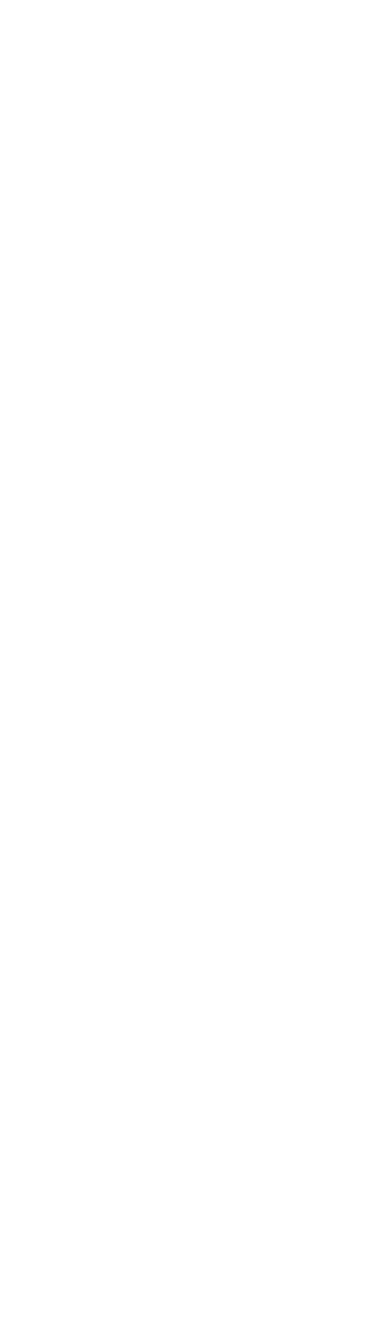
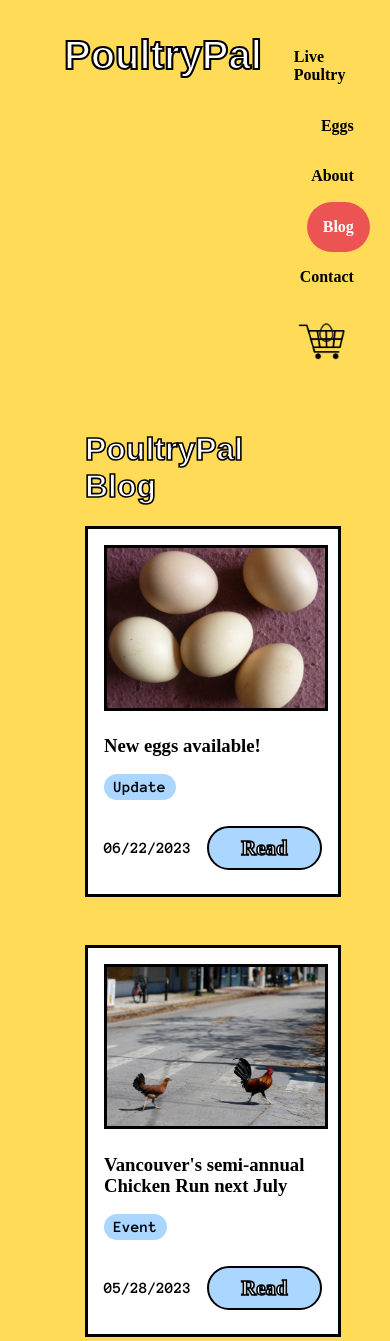
Before and after one commit to taylorannliu/339Project2, a plain HTML site: page MainProject/blog.html in a window 390 px wide. Shown: the top 1341 px of the page. Before the commit the page ends 844 px from the top, so only its background shows below. Drawn offline with Linux system fonts and the light colour scheme; files whose address does not match are found by name; a web font is replaced by a local one.

Commit message:
added blog pages and changed navbar
removed navbar styling from main css file and added it to a separate one.

```diff
--- a/MainProject/blog.html
+++ b/MainProject/blog.html
@@ -0,0 +1,76 @@
+<!DOCTYPE html>
+<html>
+
+    <head>
+        <meta charset="utf-8">
+        <title>Blog</title>
+
+        <link href="style.css" rel="stylesheet">
+        <link href="fonts.css" rel="stylesheet">
+        <link href="normalize.css" rel="stylesheet">
+        <link href="navbar.css" rel="stylesheet">
+    </head>
+
+    <body>
+        <header>
+            <h1 class="headingchild"><a href="index.html">PoultryPal</a></h1>
+
+            <nav class="navchild">
+              <a href="cart.html"><span><img src="images/carticon.png" alt="cart icon" width="60vw"></span></a>
+              <a href="contact.html">Contact</a>
+              <a class= "selectednav" href="blog.html">Blog</a>
+              <a href="about.html">About</a>
+              <a href="eggs.html">Eggs</a>
+              <a href= "live poultry.html">Live Poultry</a>
+            </nav>
+        </header>
+
+        <section >
+            <h1>PoultryPal Blog</h1>
+
+            <div class="listingscontainer">
+                <div class="product">
+                    <div class="productimage">
+                        <img src="images/silkieEgg.png" alt="silkie eggs" width="100%">
+                    </div>
+                    <h3>New eggs available!</h3>
+
+                    <h4><span>Update</span></h4>
+                    <div class="priceandcart">
+                        <h4>06/22/2023</h4>
+                        <a class="buttonsecondary" href="newsArticle.html">Read</a>
+                    </div>
+                </div>
+
+                <div class="product">
+                    <div class="productimage">
+                        <img src="images/chickenrun.png" alt="chickens on the street" width="100%">
+                    </div>
+                    <h3>Vancouver's semi-annual Chicken Run next July</h3>
+                    <h4><span>Event</span></h4>
+                    <div class="priceandcart">
+                        <h4>05/28/2023</h4>
+                        <a class="buttonsecondary" href="newsArticle.html">Read</a>
+                    </div>
+                </div>
+
+                <div class="product">
+                    <div class="productimage">
+                        <img src="images/hengroom.png" alt="a chicken being brushed" width="100%">
+                    </div>
+                    <h3>How to preen your prize-hen</h3>
+                    <h4><span>Guide</span></h4>
+                    <div class="priceandcart">
+                        <h4>03/09/2023</h4>
+                        <a class="buttonsecondary" href="newsArticle.html">Read</a>
+                    </div>
+                </div>
+
+            </div>
+
+        </section>
+
+    </body>
+
+
+</html>
--- /dev/null
+++ b/MainProject/navbar.css
@@ -0,0 +1,71 @@
+/* header and navigation related */
+header {
+    display: flex;
+    flex-wrap: nowrap;
+    flex-direction: row;
+    margin-bottom: 3rem;
+}
+
+header > a {
+    text-decoration: none;
+}
+
+.headingchild {
+    flex: 1;
+    font-size: 2.5rem;
+    -webkit-text-stroke-width: .13rem;
+    margin-top: 0;
+}
+
+.headingchild > a {
+    text-decoration: none;
+    color: #FFF;
+    -webkit-text-stroke: #000;
+    -webkit-text-stroke-width: .13rem;
+}
+
+.navchild {
+    flex: 3;
+    display: flex;
+    flex-wrap: wrap;
+    flex-direction: row-reverse;
+    align-items: center;
+}
+
+nav > a {
+    margin-left: 1rem;
+    padding: 1rem;
+    text-decoration: none;
+    font-family: 'Poppins';
+    font-size: 1rem;
+    font-weight: bold;
+    color: #000;
+    border-radius: 5rem;
+    border-width: .15rem;
+}
+
+nav > a:hover:not(.selectednav), nav > a:focus:not(.selectednav), nav > a:active:not(.selectednav) {
+    color: #EC5454;
+    transition: color 0.3s ease-in;
+}
+
+.selectednav {
+    background-color: #EC5454;
+    color: #FFF;
+}
+
+.cartSpanSelected {
+    background-color: #EC5454;
+    border-radius: 5rem;
+    padding: .08rem 1rem;
+    align-items: center;
+    display: block;
+}
+
+/*media query code learned from: https://www.w3schools.com/css/css_rwd_mediaqueries.asp*/
+@media only screen and (max-width: 1018px) {
+    .navchild {
+        flex-direction: column-reverse;
+        align-items: end;
+    }
+}
--- a/MainProject/style.css
+++ b/MainProject/style.css
@@ -14,7 +14,7 @@ section {
     margin: 1rem 8% 4rem;
 }
 
-/* header and navigation related */
+/* header and navigation related moved to separate file
 header {
     display: flex;
     flex-wrap: nowrap;
@@ -37,7 +37,7 @@ header {
     align-items: center;
 }
 
-/*media query code learned from: https://www.w3schools.com/css/css_rwd_mediaqueries.asp*/
+
 @media only screen and (max-width: 1420px) {
     .navchild {
         flex-direction: column-reverse;
@@ -71,7 +71,7 @@ nav > a:hover:not(.selectednav), nav > a:focus:not(.selectednav), nav > a:active
     color: #FFF;
 }
 
-
+*/
 
 /* text elements */
 h1 {
```
Also changed, not shown: MainProject/eggs.html (+3 -2 lines), MainProject/henniferListing.html (+3 -2 lines), MainProject/live poultry.html (+3 -2 lines), MainProject/newsArticle.html (added, +66 -0 lines), MainProject/silkieEggListing.html (+3 -2 lines), MainProject/images/carticon.png (added), MainProject/images/carticonhover.png (added), MainProject/images/carticonselected.png (added), MainProject/images/chickenRunFrame.png (added), MainProject/images/chickenrun.png (added), MainProject/images/hengroom.png (added), 1 other file.
